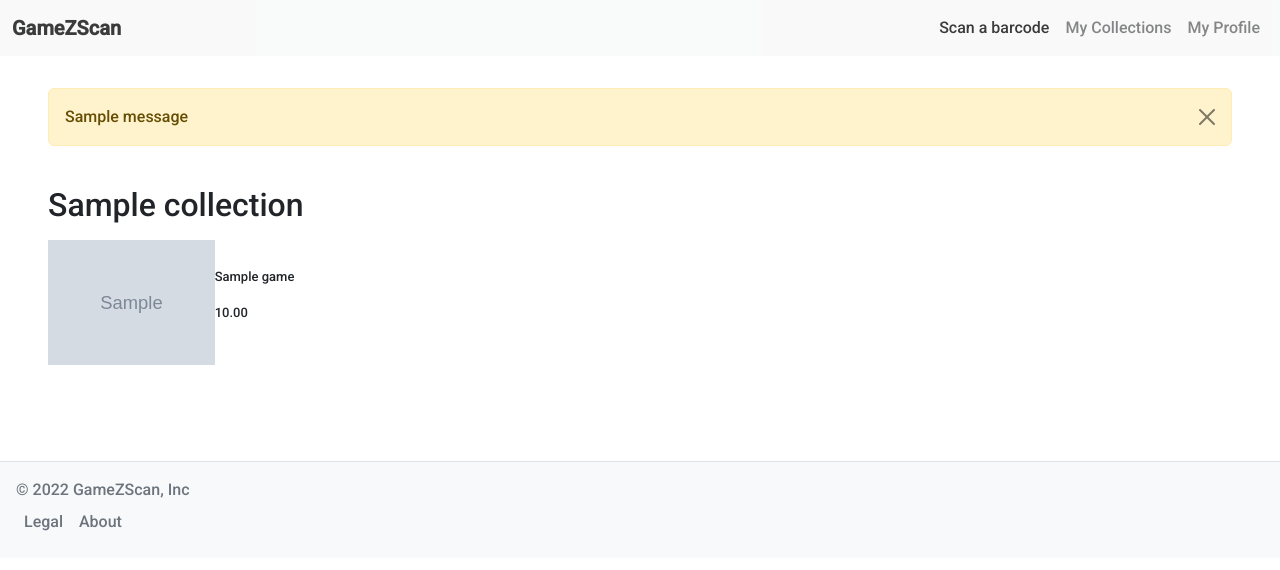
After one commit to Kariss83/verbose-broccoli, a Django app: page /collection/all in a window 1280 px wide. The commit adds this page. Shown: the top 570 px of the page. Run offline with Django 4.2, Linux system fonts and the light colour scheme; a user stored in the database is signed in; tables that the repository leaves empty hold one stand-in row (values such as "Sample post"); grey boxes marked "Sample" are stand-in pictures; one stand-in notice (Sample message) is shown; some libraries are stand-ins or nearby versions; some web fonts are replaced.

```diff
--- a/accounts/views.py
+++ b/accounts/views.py
@@ -14,6 +14,7 @@ from django.contrib.auth.tokens import default_token_generator
 from django.utils.encoding import force_bytes
 from django.contrib.auth.views import PasswordResetConfirmView
 
+from collection.models import Collection
 from accounts.models import CustomUser
 from accounts.forms import CustomPasswordResetForm
 from accounts.forms import (
@@ -68,8 +69,6 @@ def logout_user(request):
 def register_user(request):
     if request.method == 'POST':
         form = CustomUserCreationForm(request.POST)
-        # print(form.errors)
-        # import pdb; pdb.set_trace()
         if form.is_valid():
             email = form.cleaned_data['email']
             password = form.cleaned_data['password1']
@@ -77,6 +76,7 @@ def register_user(request):
             user = authenticate(email=email, password=password)
             # import pdb; pdb.set_trace()
             if user is not None:
+                Collection.objects.create(name='My First Collection', user=user)
                 login(request, user)
                 messages.success(request, ('You are now signed in...'))
                 return redirect('/accounts/profile')
--- a/collection/urls.py
+++ b/collection/urls.py
@@ -7,5 +7,6 @@ app_name = 'collection'
 urlpatterns = [
     path('games/', views.GameListView.as_view(), name='games'),
     path('games/<int:barcode>', views.GameDetailView.as_view(), name='game_detail'),
-    path('add_game', views.add_game_to_collection, name='add_game_to_collection')
+    path('add_game', views.add_game_to_collection, name='add_game_to_collection'),
+    path('all', views.see_all_collections, name='all_collections'),
 ]
--- a/collection/views.py
+++ b/collection/views.py
@@ -24,7 +24,6 @@ class GameDetailView(generic.ListView):
 @login_required
 def add_game_to_collection(request):
     if request.method == 'POST':
-        print(request.POST)
         collection_name = request.POST.get('collections', '')
         collection = Collection.objects.get(name=collection_name)
         barcode = request.POST.get('barcode', '')
@@ -39,6 +38,27 @@ def add_game_to_collection(request):
 
     return render(
             request,
-            'collections/my_collections.html',
+            'collections/my_collection.html',
             context
             )
+
+def see_all_collections(request):
+    user = request.user
+    collections = Collection.objects.filter(user=user)
+    game_collection = []
+    print(collections)
+    for collection in collections:
+        collection_info = {'name': collection.name,
+                           'game_list': collection.games.all()}
+        game_collection.append(collection_info)
+    print(game_collection)
+
+
+
+    context = {'game_collection': game_collection}
+
+    return render(
+            request,
+            'collections/all_collections.html',
+            context
+            )
--- a/config/urls.py
+++ b/config/urls.py
@@ -22,7 +22,7 @@ import collection.urls
 import datafetcher.urls
 
 urlpatterns = [
-    path('', accounts.views.login_user, name='registerhome'),
+    path('', barcode.views.home_view, name='home'),
     path('__debug__/', include('debug_toolbar.urls')),
     path('admin/', admin.site.urls),
     path('accounts/', include(accounts.urls, namespace='accounts')),
--- a/static/css/styles.css
+++ b/static/css/styles.css
@@ -3,7 +3,10 @@
 }
 
 .masthead {
-    padding: 3rem;
+    padding-top: 2rem;
+    padding-left: 3rem;
+    padding-right: 3rem;
+    padding-bottom: 3rem;
 }
 
 header {
@@ -84,3 +87,26 @@ video {
 #game-info {
     font-size: small;
 }
+
+.game-img-collec {
+    height: 125px;
+}
+
+#home-cta {
+    width: 120px;
+}
+
+#text-center {
+    text-align: center;
+}
+
+#explanation-img {
+    width: 40%;
+    height: auto;
+}
+
+.explanation {
+    font-style: italic;
+    font-size: small;
+    align-items: center;
+}
--- a/templates/base.html
+++ b/templates/base.html
@@ -55,10 +55,10 @@
                             </li>
                             {% if user.is_authenticated %}
                                 <li class="nav-item">
-                                    <a class="nav-link" href="#">My Collections</a>
+                                    <a class="nav-link" href="{% url 'collection:all_collections' %}">My Collections</a>
                                 </li>
                                 <li class="nav-item">
-                                    <a href="/accounts/profile" class="nav-link">My Profile</a>
+                                    <a href="{% url 'accounts:profile' %}" class="nav-link">My Profile</a>
                                 </li>
                             {% endif %}
                             {% if not user.is_authenticated %}
@@ -77,11 +77,6 @@
 
         <footer class="d-flex flex-column flex-wrap bg-light justify-content-between py-3 my-4 border-top">
             <p class="col-md-4 mb-0 text-muted">© 2022 GameZScan, Inc</p>
-
-            <a href="/" class="col-md-4 d-flex align-items-center justify-content-center mb-3 mb-md-0 me-md-auto link-dark text-decoration-none">
-                <svg class="bi me-2" width="40" height="32"><use xlink:href="#bootstrap"></use></svg>
-            </a>
-
             <ul class="nav col-md-4">
                 <li class="nav-item"><a href="#" class="nav-link px-2 text-muted">Legal</a></li>
                 <li class="nav-item"><a href="#" class="nav-link px-2 text-muted">About</a></li>
--- /dev/null
+++ b/templates/collections/all_collections.html
@@ -0,0 +1,37 @@
+{% extends 'base.html' %}
+{% load crispy_forms_tags %}
+
+{% block content %}
+<header class="masthead">
+    {% if messages %}
+        {% for message in messages %}
+            <div class="alert alert-warning alert-dismissible fade show" role="alert">
+                {{ message }}
+                <button type="button" class="btn-close" data-bs-dismiss="alert" aria-label="Close"></button>
+            </div>
+        {% endfor %}
+    {% endif %}
+    <br>
+    <div class="d-flex flex-column justify-content-center">
+        {% for collection in game_collection %}
+            <h2 class="mb-3">{{ collection.name }}</h2>
+            {% for game in collection.game_list %}
+                <div class="d-flex flex-row mb-4">
+                    <img src="{{ game.image }}" alt="game_img" class="game-img-collec">
+                    <div class="d-flex flex-column justify-content-center" id="game-info">
+                        <p>
+                            {{ game.name }}
+                        </p>
+                        <p>
+                            {{ game.avg_price }}
+                        </p>
+
+                    </div>
+                </div>
+
+            {% endfor %}
+        {% endfor %}
+    </div>
+
+</header>
+{% endblock content %}
```
Also changed, not shown: barcode/views.py (+6 -20 lines), templates/collections/my_collection.html (renamed from templates/collections/my_collections.html, +12 -7 lines), templates/home.html (added, +41 -0 lines), static/assets/explanation_1.png (added), static/assets/explanation_2.png (added), static/assets/explanation_3.png (added).
